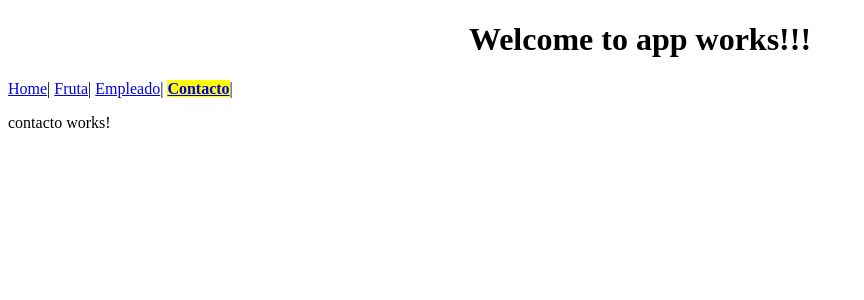
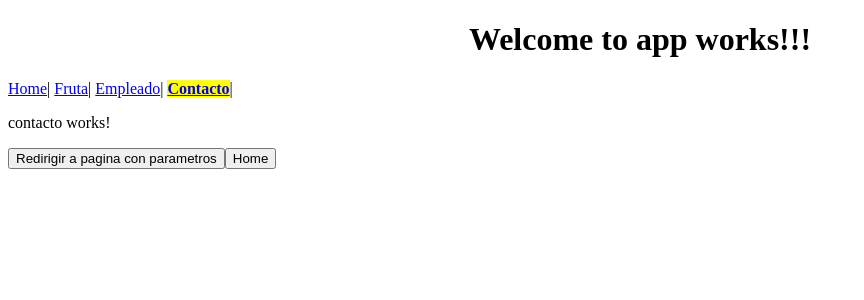
Before and after one commit to jcgato93/Curso-Angular, an Angular app: page /contacto in a window 1280 px wide. Shown: the top 300 px of the page, without its empty margins (0-864 px from the left). Built offline with nearby package versions, Linux system fonts and the light colour scheme.

Commit message:
Redirecciones con el router

```diff
--- a/src/app/contacto/contacto.component.html
+++ b/src/app/contacto/contacto.component.html
@@ -6,3 +6,9 @@
 <div *ngIf= "parametro">
   <p>El parametro de la url es :  {{parametro}}</p>
 </div>
+
+<!-- si el parametro esta vacio -->
+<div *ngIf= "!parametro">
+  <button (click)="redirigir()">Redirigir a pagina con parametros</button>
+  <button (click)="redirigirDos()">Home</button>
+</div>
--- a/src/app/contacto/contacto.component.ts
+++ b/src/app/contacto/contacto.component.ts
@@ -25,7 +25,16 @@ export class ContactoComponent  {
     this._route.params.forEach((params: Params) => {
         this.parametro = params['page'];
     })
-
   }
 
+
+  //para redirigir pasando un parametro
+  redirigir(){
+    this._router.navigate(['/contacto','parametroPasado']);
+  }
+
+  //para redirigir sin parametros
+  redirigirDos(){
+    this._router.navigate(['/home']);
+  }
 }
```
